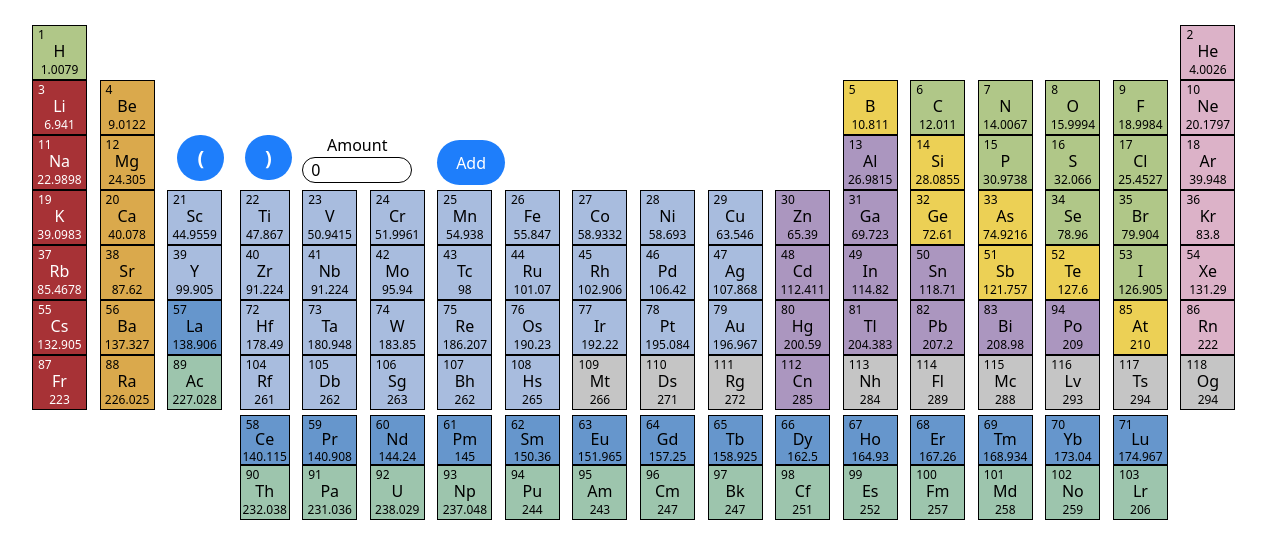
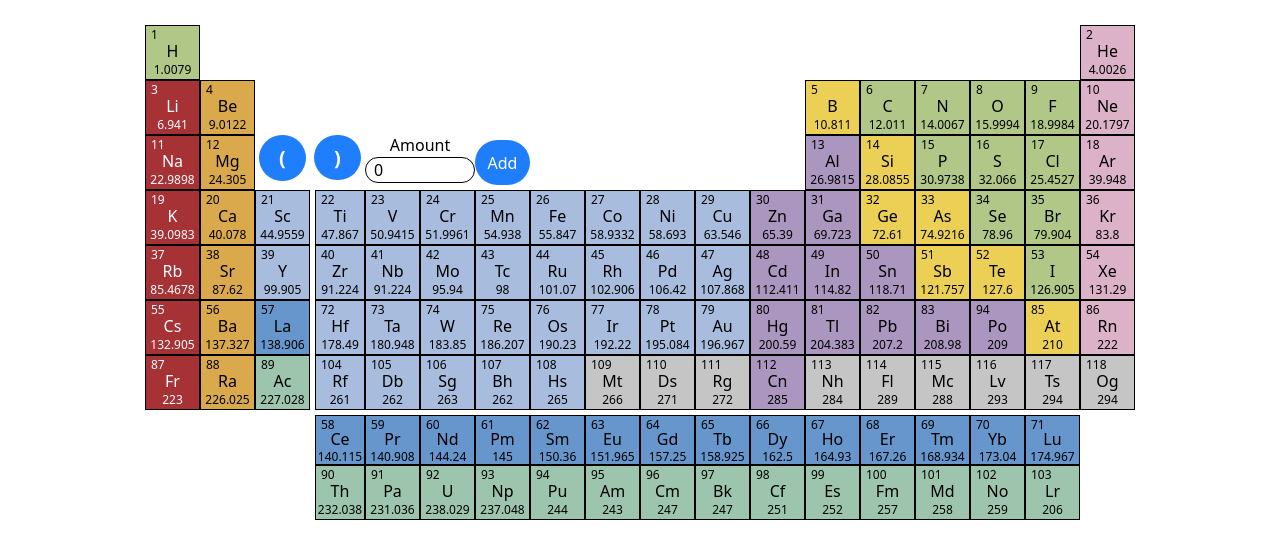
Before and after one commit to DiabGarren/periodic-table, a Next.js app: page / in a window 1280 px wide. Shown: the top 558 px of the page. Built offline with nearby package versions, Linux system fonts and the light colour scheme.

Commit message:
Layout: fixed fullscreen desktop view

```diff
--- a/app/page.tsx
+++ b/app/page.tsx
@@ -1320,7 +1320,7 @@ export default function Home() {
 
     return (
         <main className="m-[25px_auto] w-[95%]">
-            <div className="grid grid-cols-[55] grid-cols-18 grid-rows-[55] overflow-x-auto w-[100%] mx-auto">
+            <div className="grid grid-cols-[55] grid-cols-18 grid-rows-[55] overflow-x-auto max-w-[calc(55px*18)] mx-auto">
                 {elements.map((element) => drawElement(element))}
                 <div
                     className="col-[3/4] row-[3/4] cursor-pointer flex items-center justify-center h-[45px]"
```
